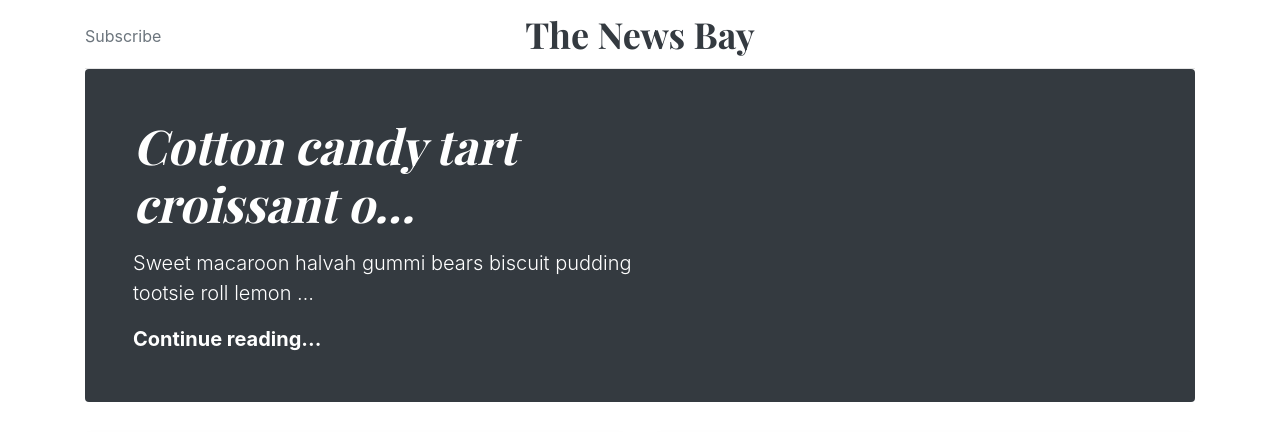
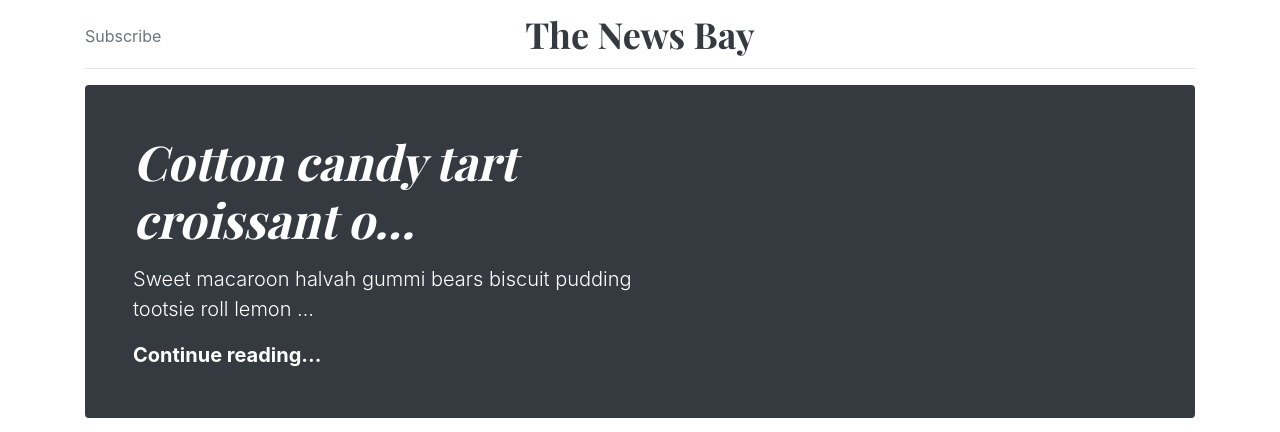
Before and after one commit to vitaliyterziev/sleepy-peak-45718, a Django app: page / in a window 1280 px wide. Shown: the top 432 px of the page. Run offline with Django 3.2, Linux system fonts and the light colour scheme; data comes from the database, SQL or seed files in the repository; some libraries are stand-ins or nearby versions.

Commit message:
css margin fix

```diff
--- a/blog/static/blog/blog.css
+++ b/blog/static/blog/blog.css
@@ -107,6 +107,7 @@
  */
 .blog-post {
   margin-bottom: 4rem;
+  margin-top: 1rem;
 }
 .blog-post-title {
   margin-bottom: .25rem;
@@ -130,3 +131,6 @@
 .blog-footer p:last-child {
   margin-bottom: 0;
 }
+.jumbotron {
+  margin-top: 1rem;
+}
```
